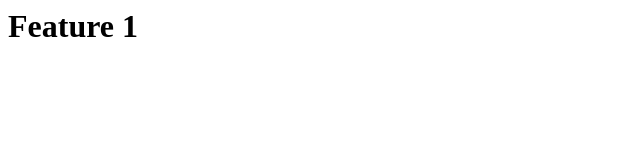
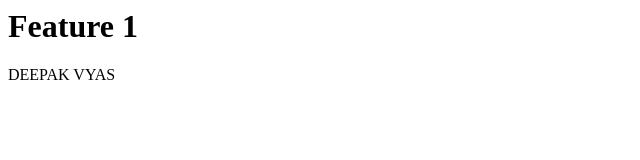
Before and after one commit to lakshya-yadav9/Practice, a plain HTML site: page index.html in a window 1280 px wide. Shown: the whole page, without its empty margins (0-640 px from the left). Drawn offline with Linux system fonts and the light colour scheme.

Commit message:
ADD Name

```diff
--- a/index.html
+++ b/index.html
@@ -1,2 +1,2 @@
 <h1>Feature 1</h1>
-<p></p>
+<p> DEEPAK VYAS </p>
```
